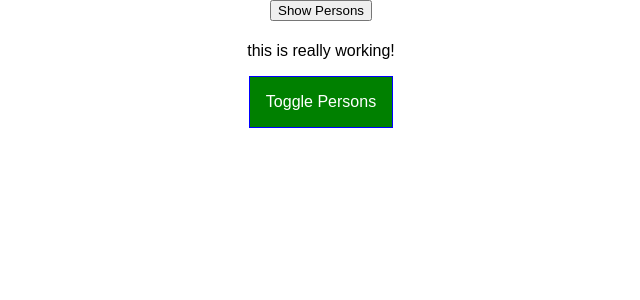
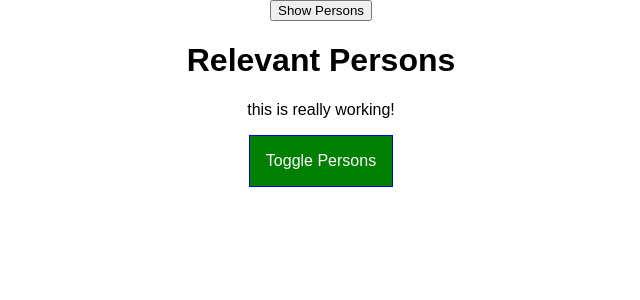
Before and after one commit to umanglpatel/react-examples, a React app: page / in a window 1280 px wide. Shown: the top 300 px of the page, without its empty margins (319-959 px from the left). Built offline with nearby package versions, Linux system fonts and the light colour scheme.

Commit message:
Section 7.17 Passing unknown props in higher order components

```diff
--- a/src/hoc/WithClass.js
+++ b/src/hoc/WithClass.js
@@ -11,7 +11,7 @@ const withClass = (props) => {
 const usingClass = (WrappedComponent, className) => {
     return (props) => (
         <div className={className}>
-            <WrappedComponent />
+            <WrappedComponent {...props} />
         </div>
     )
 }
```
